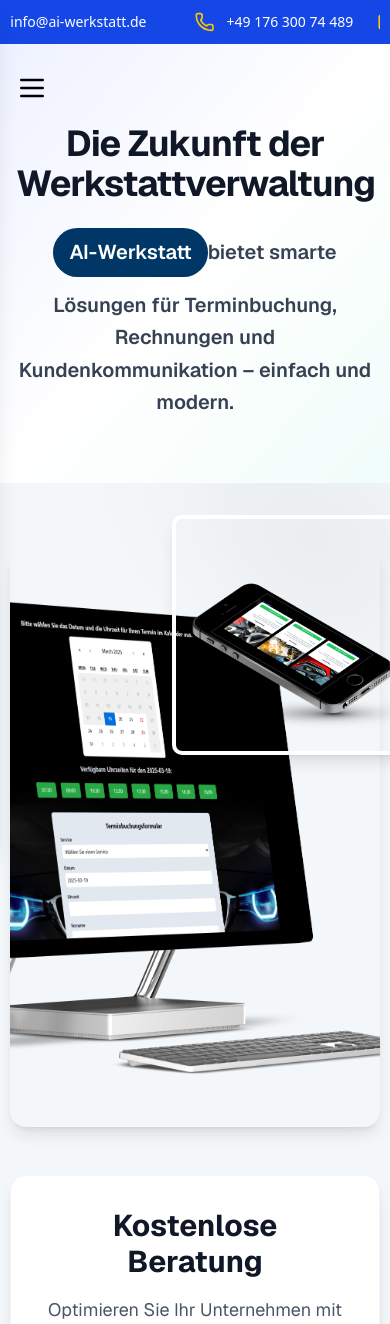
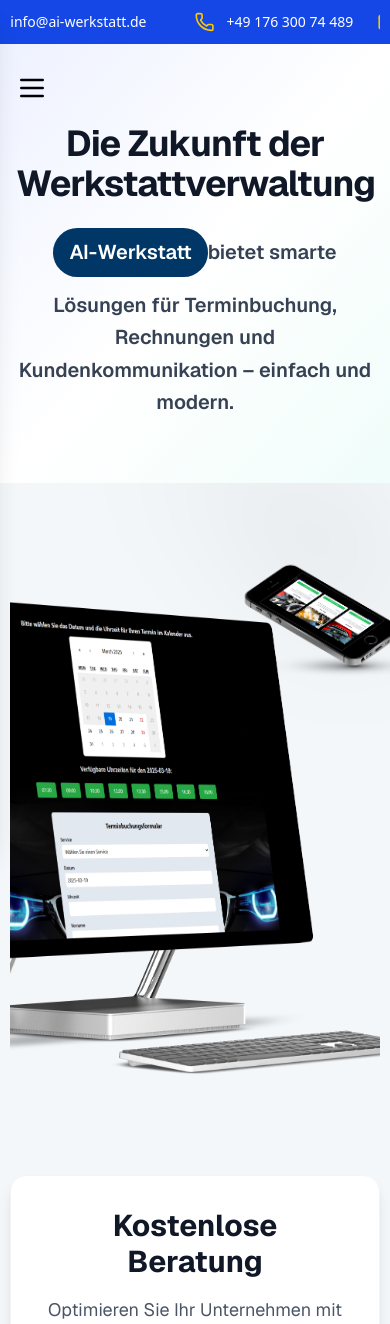
Before and after one commit to ghulamkarimi/ai-werkstatt, a Next.js app: page / in a window 390 px wide. Shown: the top 1324 px of the page. Built offline with nearby package versions, Linux system fonts and the light colour scheme.

Commit message:
Update layout and styling in MaxWithWrapper and MainContent components: adjust padding and width for responsiveness, and refine image classes for better presentation.

```diff
--- a/src/components/MaxWithWrapper.tsx
+++ b/src/components/MaxWithWrapper.tsx
@@ -6,7 +6,7 @@
 }
 const MaxWithWrapper = ({children,className}:IMaxWithWrapperProps) => {
     return (
-        <div className={`mx-auto w-full max-w-screen-5xl px-2.5 md:px-10 lg:px-52 ${className}`}>
+        <div className={`mx-auto w-full max-w-screen-5xl px-2.5 md:px-10 xl:px-52 ${className}`}>
             {children}
         </div>
     );
--- a/src/components/mainContent/MainContent.tsx
+++ b/src/components/mainContent/MainContent.tsx
@@ -5,23 +5,23 @@
   return (
     <MaxWithWrapper className="w-full flex flex-col lg:flex-row items-center gap-12 py-16">
       {/* Image Section (Left) */}
-      <div className="w-full lg:w-1/2 h-[580px] relative">
+      <div className="w-full lg:w-3/5 h-[580px] relative">
         <div className="relative h-full">
           <img
             src="/bild3.png"
             alt="Werkstatt Dashboard"
-            className="w-full h-full rounded-2xl object-cover shadow-lg"
+            className="w-full h-full rounded-2xl object-cover "
           />
           <img
             src="/bild5.png"
             alt="Werkstatt Details"
-            className="absolute -top-8 -right-8 w-60 h-60 object-cover rounded-lg shadow-lg border-4 border-white"
+            className="absolute -top-8 -right-8 lg:w-60 lg:h-60 w-45 h-45 object-cover rounded-lg"
           />
         </div>
       </div>
 
       {/* Contact Form (Right) */}
-      <div className="w-full lg:w-1/2 bg-white p-8 rounded-2xl shadow-lg border border-gray-100">
+      <div className="w-full lg:w-2/5 bg-white p-8 rounded-2xl shadow-lg border border-gray-100">
         <h2 className="text-3xl font-bold text-gray-900 mb-4 text-center">
           Kostenlose Beratung
         </h2>
```
